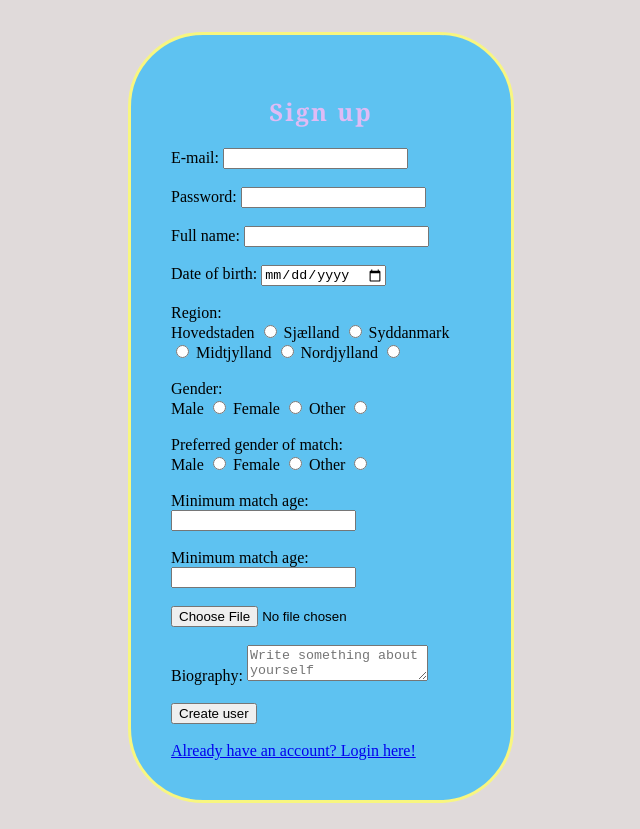
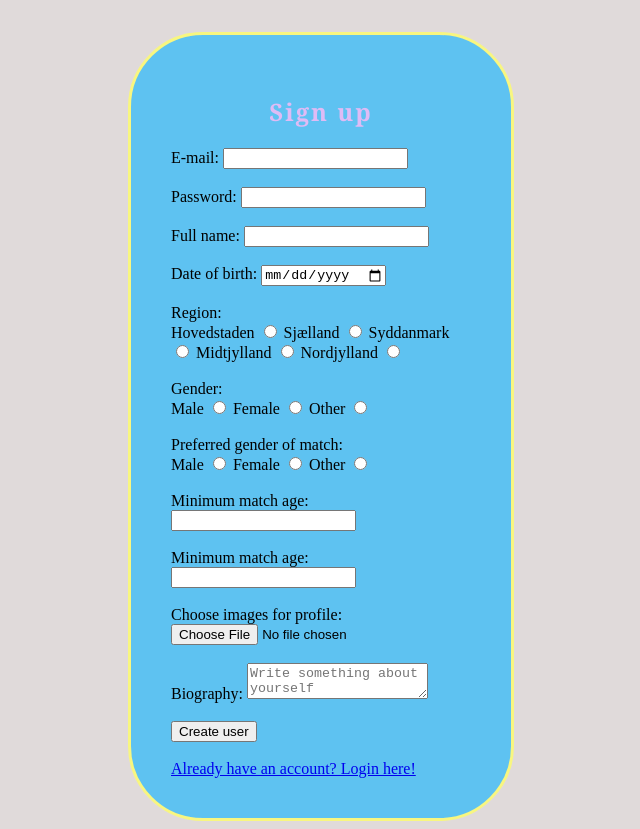
Before and after one commit to Claratruelsen/dating_app, a plain HTML site: page view/register.html in a window 1280 px wide. Shown: the part 232-1061 px from the top of the page, without its empty margins (319-959 px from the left). Drawn offline with Linux system fonts and the light colour scheme.

Commit message:
label til img

```diff
--- a/view/register.html
+++ b/view/register.html
@@ -79,6 +79,7 @@
                         <label for="ageMax">Minimum match age:</label>
                         <input id="ageMax" type="text" required>
                         <br><br>
+                        <label for="img">Choose images for profile:</label>
                         <form id="fileform">
                             <input type="file" value="file" id="file" name="file" onchange="uploadFile()">
                         </form>
```
